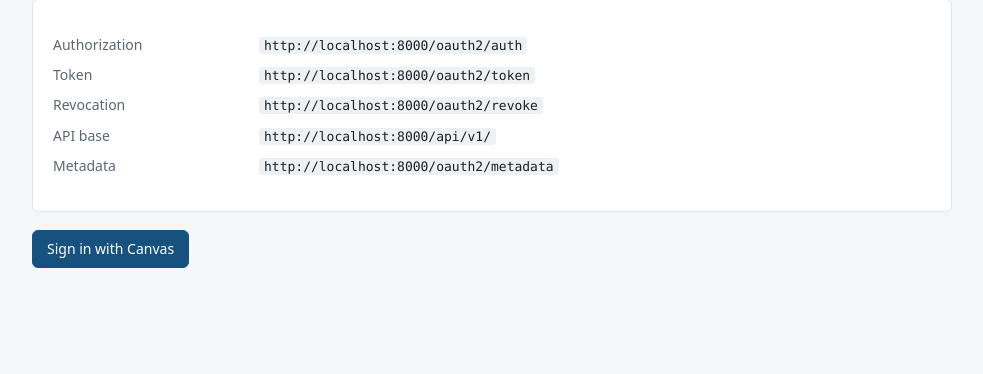
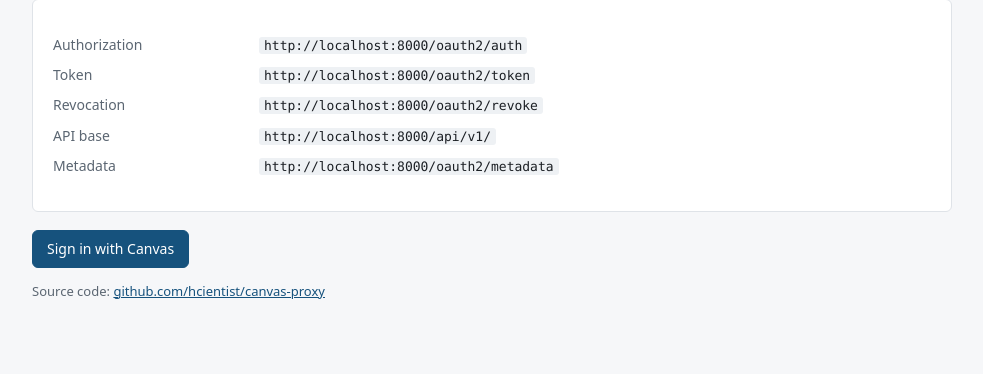
Before and after one commit to hcientist/canvas-proxy, a Django app: page / in a window 1280 px wide. Shown: the part 580-954 px from the top of the page, without its empty margins (148-1131 px from the left). Before the commit the page ends 848 px from the top, so only its background shows below. Run offline with Django 5.2, Linux system fonts and the light colour scheme; data that the repository does not hold is empty.

Commit message:
Link to GitHub repo from landing page
Co-Authored-By: Claude Opus 5.5 <noreply@anthropic.com>

```diff
--- a/templates/registry/home.html
+++ b/templates/registry/home.html
@@ -55,4 +55,8 @@
     <a class="btn" href="{% url 'accounts:login' %}">Sign in with Canvas</a>
   {% endif %}
 </div>
+
+<p class="small muted">
+  Source code: <a href="https://github.com/hcientist/canvas-proxy">github.com/hcientist/canvas-proxy</a>
+</p>
 {% endblock %}
```
